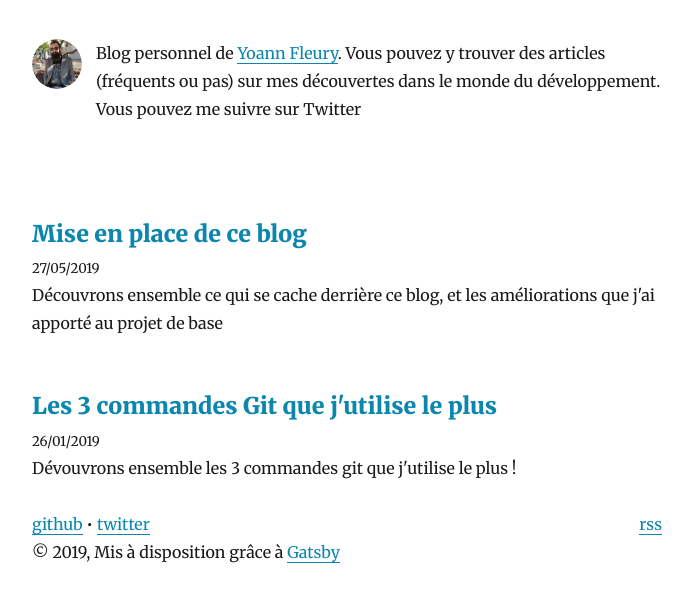
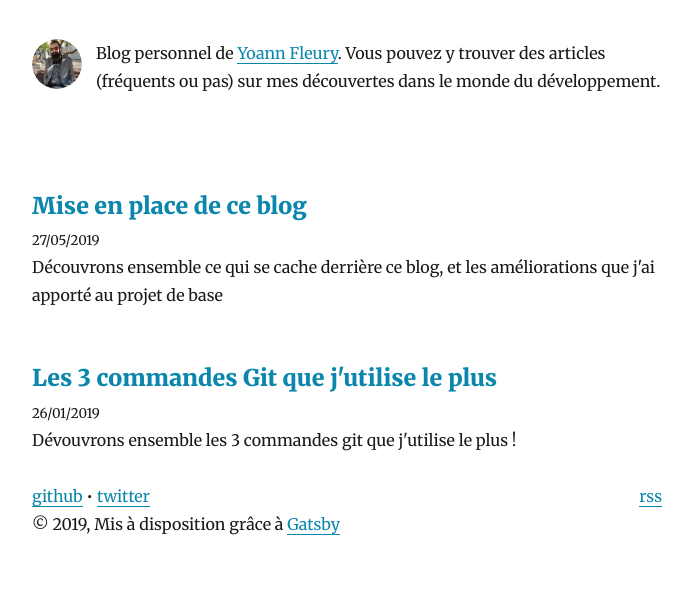
Before and after one commit to yoannfleurydev/blog.yoannfleury.dev, a Gatsby site: page / in a window 1280 px wide. Shown: the part 101-702 px from the top of the page, without its empty margins (293-986 px from the left). Built offline with nearby package versions, Linux system fonts and the light colour scheme; Gatsby itself is replaced by a stand-in of ours; some packages are replaced by stand-ins of ours.

Commit message:
feat: update bio

```diff
--- a/src/components/bio.js
+++ b/src/components/bio.js
@@ -42,7 +42,6 @@ function Bio() {
               <a href={`https://twitter.com/${social.twitter}`}>{author}</a>.
               Vous pouvez y trouver des articles (fréquents ou pas) sur mes
               découvertes dans le monde du développement.{` `}
-              Vous pouvez me suivre sur Twitter
             </p>
           </div>
         )
```
